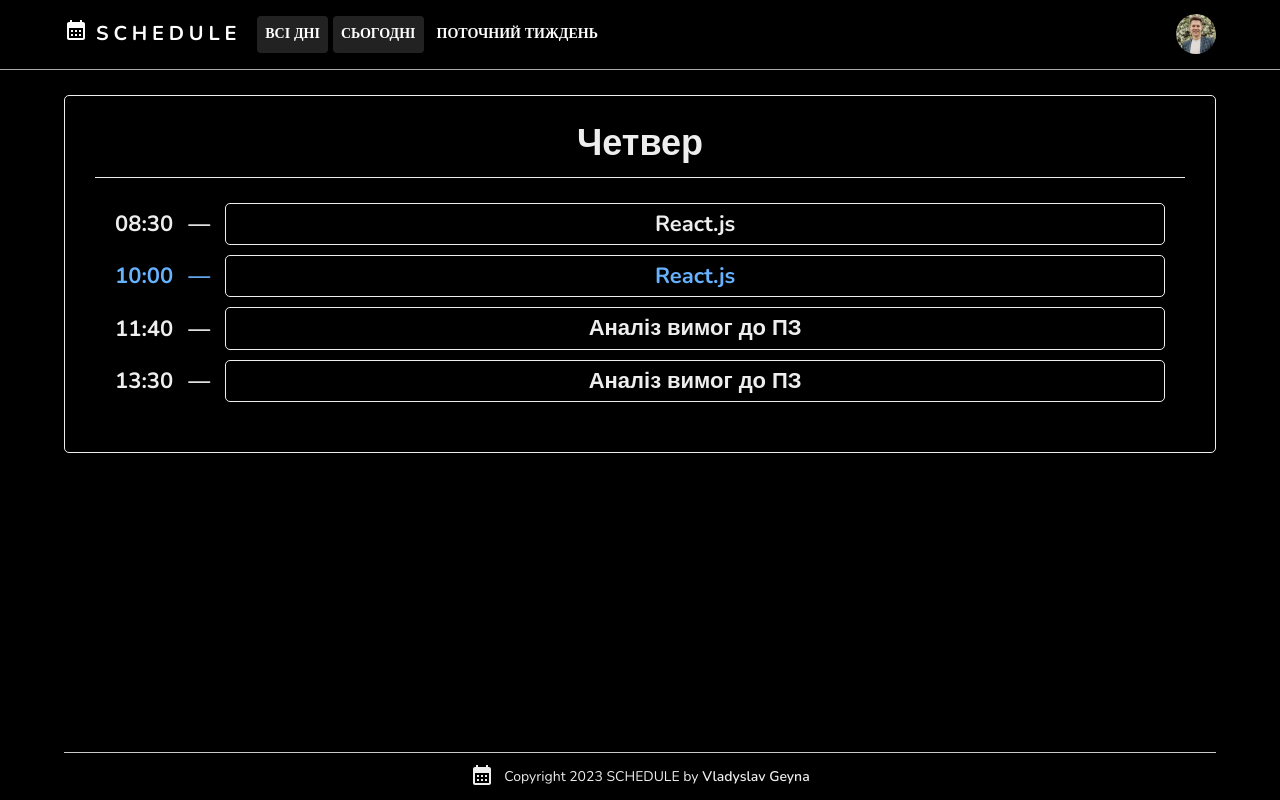
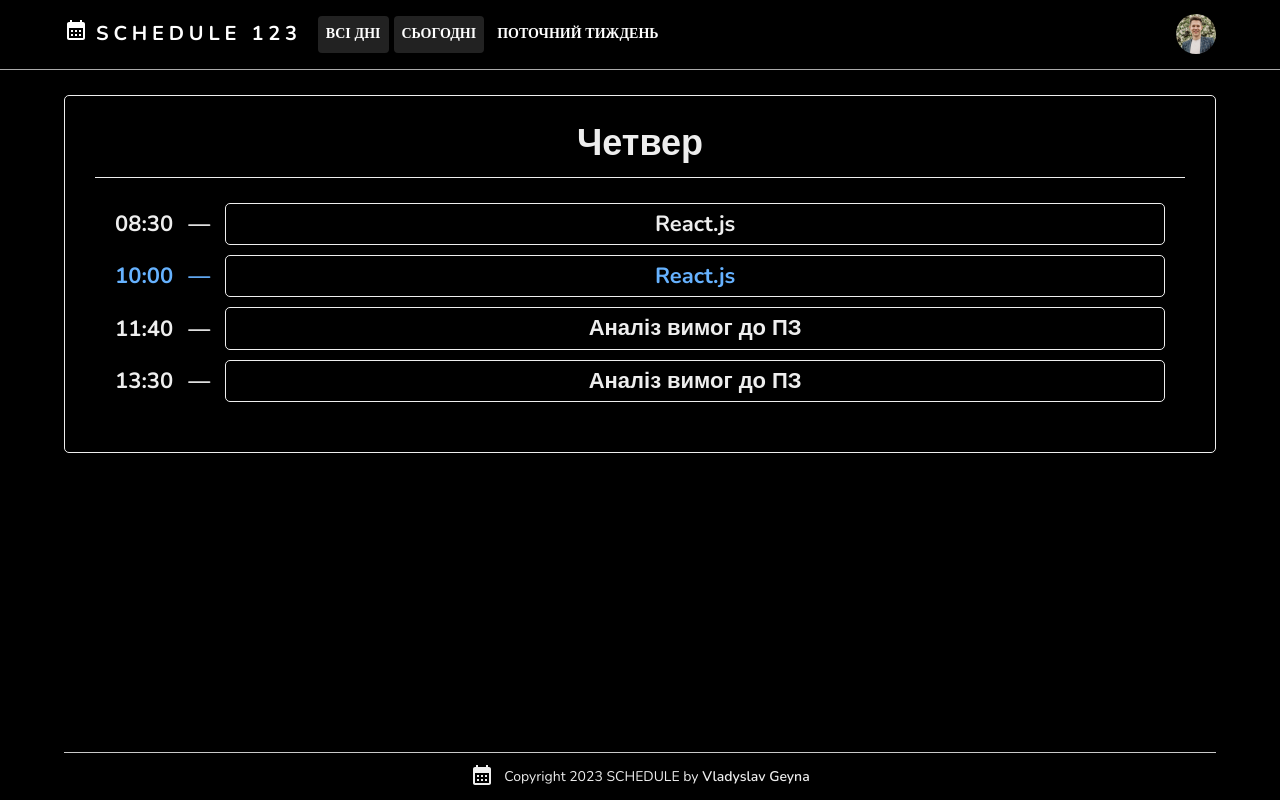
Before and after one commit to vladyslavgeyna/schedule, a React (Vite) app: page /schedule/today in a window 1280 px wide. Built offline with nearby package versions, Linux system fonts and the light colour scheme.

Commit message:
Header fix

```diff
--- a/package.json
+++ b/package.json
@@ -14,6 +14,7 @@
     "@emotion/styled": "^11.11.0",
     "@mui/icons-material": "^5.14.16",
     "@mui/material": "^5.14.17",
+    "cheerio": "^1.0.0-rc.12",
     "react": "^18.2.0",
     "react-dom": "^18.2.0",
     "react-router-dom": "^6.18.0"
--- a/src/components/layout/header/Header.tsx
+++ b/src/components/layout/header/Header.tsx
@@ -65,7 +65,7 @@ function Header() {
 									mr: 1,
 								}}
 							/>
-							SCHEDULE
+							SCHEDULE 123
 						</div>
 					</Typography>
 
```
Also changed, not shown: 1 other file (tests, documents, lock files or other folders).
